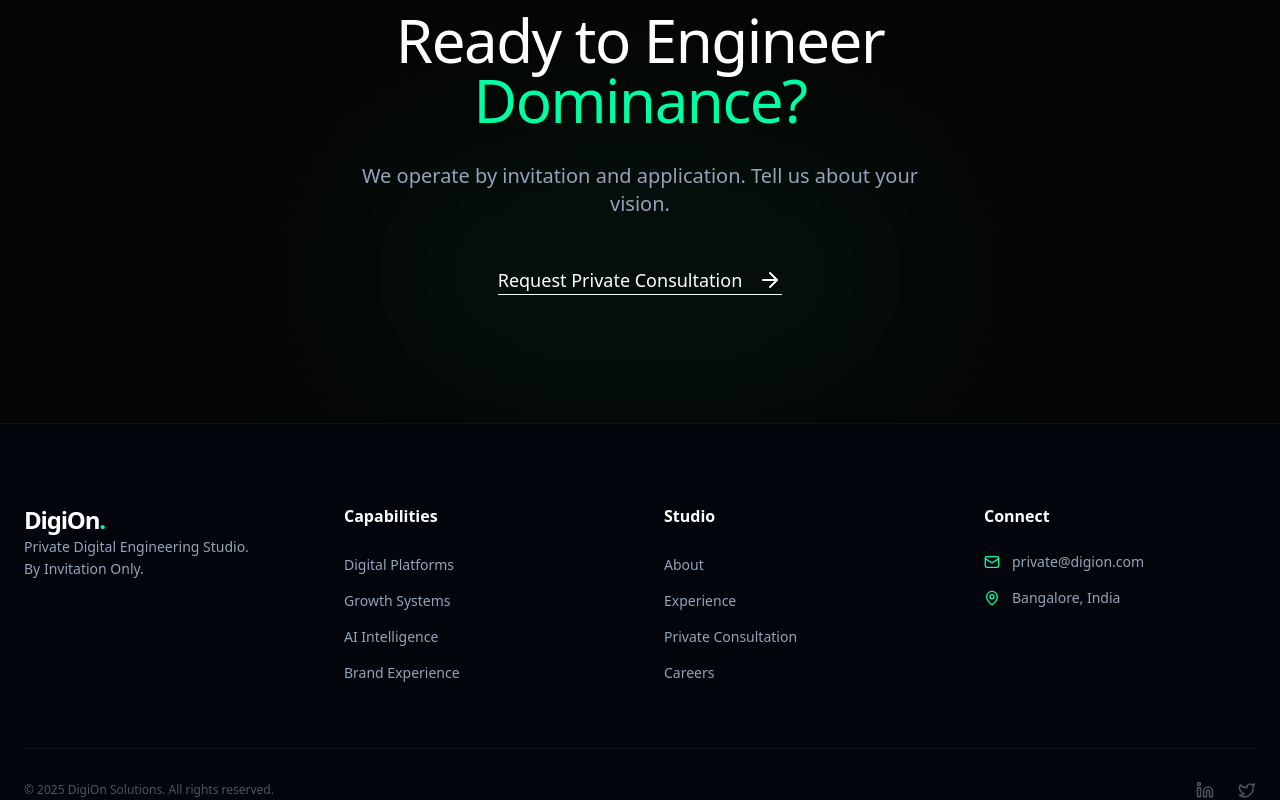
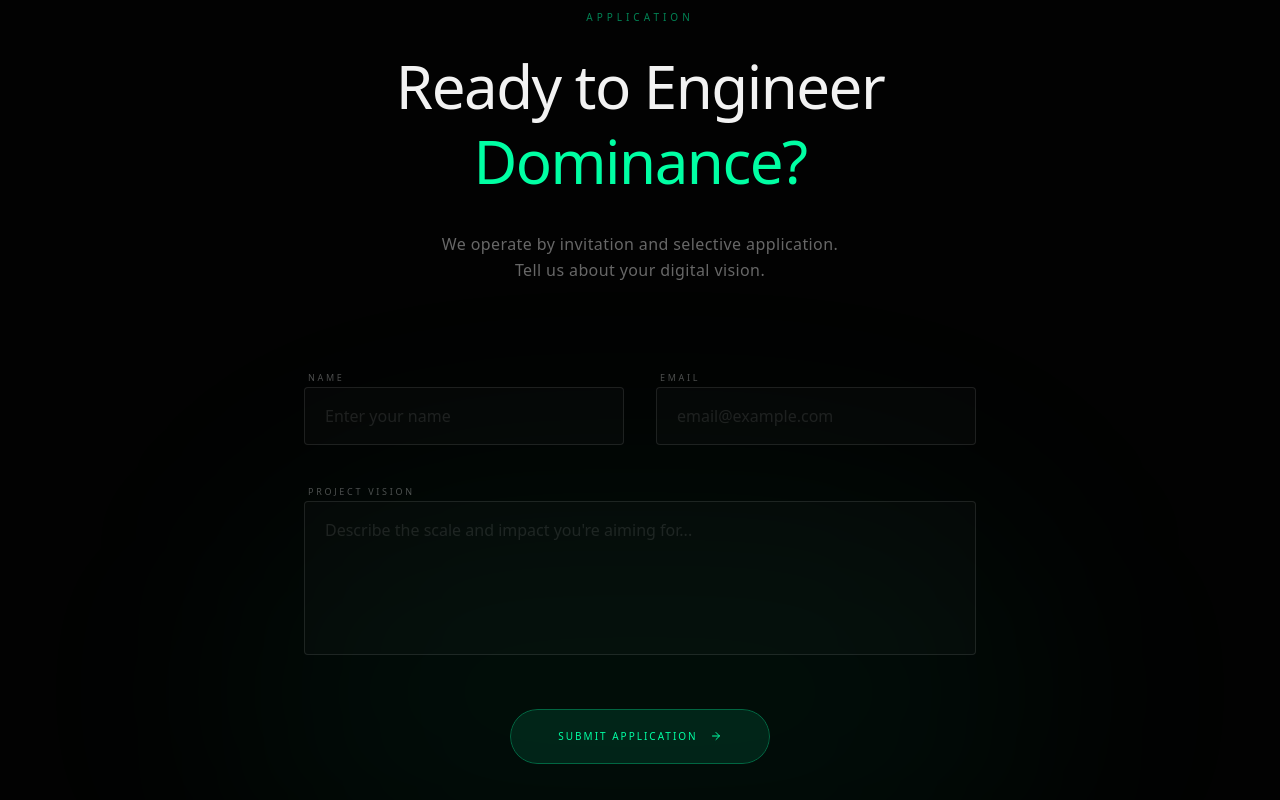
Before and after one commit to Rishitkumardutta001/Digion-Solutions, a Next.js app: page / in a window 1280 px wide. Shown: the part 8180-8980 px from the top of the page. Built offline with nearby package versions, Linux system fonts and the light colour scheme.

Commit message:
Implement functional Formspree contact form and fix React hydration issues

```diff
--- a/src/app/layout.tsx
+++ b/src/app/layout.tsx
@@ -28,7 +28,7 @@ export default function RootLayout({
   children: React.ReactNode;
 }>) {
   return (
-    <html lang="en" className="scroll-smooth">
+    <html lang="en" className="scroll-smooth" suppressHydrationWarning>
       <body
         suppressHydrationWarning
         className={cn(
--- a/src/components/FinalCTA.tsx
+++ b/src/components/FinalCTA.tsx
@@ -1,32 +1,177 @@
 "use client";
 
-import { motion } from "framer-motion";
-import Link from "next/link";
-import { ArrowRight } from "lucide-react";
+import { useState } from "react";
+import { motion, AnimatePresence } from "framer-motion";
+import { ArrowRight, CheckCircle2, Loader2 } from "lucide-react";
 
 export default function FinalCTA() {
+    const [status, setStatus] = useState<"idle" | "loading" | "success" | "error">("idle");
+    const [formData, setFormData] = useState({
+        name: "",
+        email: "",
+        message: ""
+    });
+
+    const handleSubmit = async (e: React.FormEvent) => {
+        e.preventDefault();
+        setStatus("loading");
+
+        // SERVICE CONFIGURATION
+        // For Web3Forms: Use "https://api.web3forms.com/submit" and your Access Key
+        // For Formspree: Use "https://formspree.io/f/YOUR_FORM_ID"
+        const ENDPOINT = "https://formspree.io/f/mdaojgwr";
+        const ACCESS_KEY = ""; // Formspree doesn't use this, but we'll leave it empty for clarity
+
+        try {
+            const response = await fetch(ENDPOINT, {
+                method: "POST",
+                headers: {
+                    "Content-Type": "application/json",
+                    Accept: "application/json",
+                },
+                body: JSON.stringify({
+                    access_key: ACCESS_KEY, // This line is for Web3Forms
+                    name: formData.name,
+                    email: formData.email,
+                    message: formData.message,
+                    subject: `New Consultation Request from ${formData.name}`,
+                    from_name: "DigiOn Showroom",
+                }),
+            });
+
+            const result = await response.json();
+            if (response.ok || result.success) {
+                setStatus("success");
+                setFormData({ name: "", email: "", message: "" });
+            } else {
+                setStatus("error");
+            }
+        } catch (error) {
+            setStatus("error");
+        }
+    };
+
     return (
-        <section id="contact" className="py-32 bg-primary relative overflow-hidden">
-            {/* Glow */}
-            <div className="absolute bottom-0 left-1/2 -translate-x-1/2 w-[600px] h-[300px] bg-accent/5 rounded-full blur-[100px] pointer-events-none" />
+        <section id="contact" className="py-32 bg-[#020202] relative overflow-hidden">
+            {/* Ambient Background Glow */}
+            <div className="absolute bottom-0 left-1/2 -translate-x-1/2 w-[800px] h-[400px] bg-accent/5 rounded-full blur-[120px] pointer-events-none" />
 
-            <div className="container mx-auto px-6 text-center relative z-10">
-                <h2 className="text-4xl md:text-6xl font-display font-light text-white mb-8 tracking-tight">
-                    Ready to Engineer <br />
-                    <span className="text-accent">Dominance?</span>
-                </h2>
+            <div className="container mx-auto px-6 relative z-10">
+                <div className="max-w-4xl mx-auto">
+                    <div className="text-center mb-20">
+                        <span className="text-[10px] font-medium tracking-[0.4em] text-accent/50 uppercase block mb-6">
+                            Application
+                        </span>
+                        <h2 className="text-4xl md:text-6xl font-display font-light text-white/95 mb-8 tracking-tight leading-tight">
+                            Ready to Engineer <br />
+                            <span className="text-accent">Dominance?</span>
+                        </h2>
+                        <p className="text-sm md:text-base text-white/40 font-light tracking-wide max-w-xl mx-auto leading-relaxed">
+                            We operate by invitation and selective application. <br />
+                            Tell us about your digital vision.
+                        </p>
+                    </div>
 
-                <p className="text-xl text-text-dim font-light mb-12 max-w-xl mx-auto">
-                    We operate by invitation and application. Tell us about your vision.
-                </p>
+                    <div className="max-w-2xl mx-auto">
+                        <AnimatePresence mode="wait">
+                            {status === "success" ? (
+                                <motion.div
+                                    initial={{ opacity: 0, y: 20 }}
+                                    animate={{ opacity: 1, y: 0 }}
+                                    exit={{ opacity: 0, y: -20 }}
+                                    className="bg-accent/5 border border-accent/20 rounded-sm p-12 text-center"
+                                >
+                                    <CheckCircle2 className="w-12 h-12 text-accent mx-auto mb-6" />
+                                    <h3 className="text-2xl font-light text-white mb-4">Transmission Received</h3>
+                                    <p className="text-white/40 font-light leading-relaxed">
+                                        Your vision has been recorded. Our studio will review your <br />
+                                        application and reach out if there is a strategic fit.
+                                    </p>
+                                    <button
+                                        onClick={() => setStatus("idle")}
+                                        className="mt-10 text-[10px] uppercase tracking-[0.2em] text-accent/60 hover:text-accent transition-colors"
+                                    >
+                                        Send another message
+                                    </button>
+                                </motion.div>
+                            ) : (
+                                <motion.form
+                                    initial={{ opacity: 0 }}
+                                    animate={{ opacity: 1 }}
+                                    onSubmit={handleSubmit}
+                                    className="space-y-8"
+                                >
+                                    <div className="grid grid-cols-1 md:grid-cols-2 gap-8">
+                                        <div className="space-y-2">
+                                            <label className="text-[9px] uppercase tracking-[0.3em] text-white/30 ml-1">Name</label>
+                                            <input
+                                                required
+                                                type="text"
+                                                value={formData.name}
+                                                onChange={(e) => setFormData({ ...formData, name: e.target.value })}
+                                                className="w-full bg-white/[0.02] border border-white/10 rounded-sm px-5 py-4 text-white focus:outline-none focus:border-accent/40 focus:bg-white/[0.04] transition-all duration-500 placeholder:text-white/10"
+                                                placeholder="Enter your name"
+                                            />
+                                        </div>
+                                        <div className="space-y-2">
+                                            <label className="text-[9px] uppercase tracking-[0.3em] text-white/30 ml-1">Email</label>
+                                            <input
+                                                required
+                                                type="email"
+                                                value={formData.email}
+                                                onChange={(e) => setFormData({ ...formData, email: e.target.value })}
+                                                className="w-full bg-white/[0.02] border border-white/10 rounded-sm px-5 py-4 text-white focus:outline-none focus:border-accent/40 focus:bg-white/[0.04] transition-all duration-500 placeholder:text-white/10"
+                                                placeholder="email@example.com"
+                                            />
+                                        </div>
+                                    </div>
 
-                <Link
-                    href="mailto:private@digion.com"
-                    className="inline-flex items-center gap-4 text-white border-b border-whitepb-1 hover:text-accent hover:border-accent transition-all duration-300 text-lg group"
-                >
-                    Request Private Consultation
-                    <ArrowRight className="group-hover:translate-x-2 transition-transform" />
-                </Link>
+                                    <div className="space-y-2">
+                                        <label className="text-[9px] uppercase tracking-[0.3em] text-white/30 ml-1">Project Vision</label>
+                                        <textarea
+                                            required
+                                            rows={5}
+                                            value={formData.message}
+                                            onChange={(e) => setFormData({ ...formData, message: e.target.value })}
+                                            className="w-full bg-white/[0.02] border border-white/10 rounded-sm px-5 py-4 text-white focus:outline-none focus:border-accent/40 focus:bg-white/[0.04] transition-all duration-500 placeholder:text-white/10 resize-none"
+                                            placeholder="Describe the scale and impact you're aiming for..."
+                                        />
+                                    </div>
+
+                                    <div className="pt-4 flex flex-col items-center">
+                                        <button
+                                            disabled={status === "loading"}
+                                            type="submit"
+                                            className="group relative px-12 py-5 bg-transparent overflow-hidden rounded-full transition-all hover:scale-105 duration-500 hover:shadow-[0_0_40px_rgba(16,185,129,0.15)] disabled:opacity-50 disabled:scale-100 disabled:shadow-none"
+                                        >
+                                            <div className="absolute inset-0 w-full h-full bg-accent/10 group-hover:bg-accent/20 transition-colors duration-500" />
+                                            <div className="absolute inset-0 border border-accent/30 rounded-full group-hover:border-accent/50 transition-colors duration-500" />
+                                            <span className="relative text-accent font-medium tracking-[0.2em] text-[10px] uppercase flex items-center gap-3">
+                                                {status === "loading" ? (
+                                                    <>
+                                                        <Loader2 className="w-3 h-3 animate-spin" />
+                                                        Processing Application
+                                                    </>
+                                                ) : (
+                                                    <>
+                                                        Submit Application
+                                                        <ArrowRight className="w-3 h-3 group-hover:translate-x-1 transition-transform" />
+                                                    </>
+                                                )}
+                                            </span>
+                                        </button>
+
+                                        {status === "error" && (
+                                            <p className="mt-6 text-[10px] text-red-500/80 tracking-widest uppercase">
+                                                An error occurred. Please try again or email us directly.
+                                            </p>
+                                        )}
+                                    </div>
+                                </motion.form>
+                            )}
+                        </AnimatePresence>
+                    </div>
+                </div>
             </div>
         </section>
     );
```
